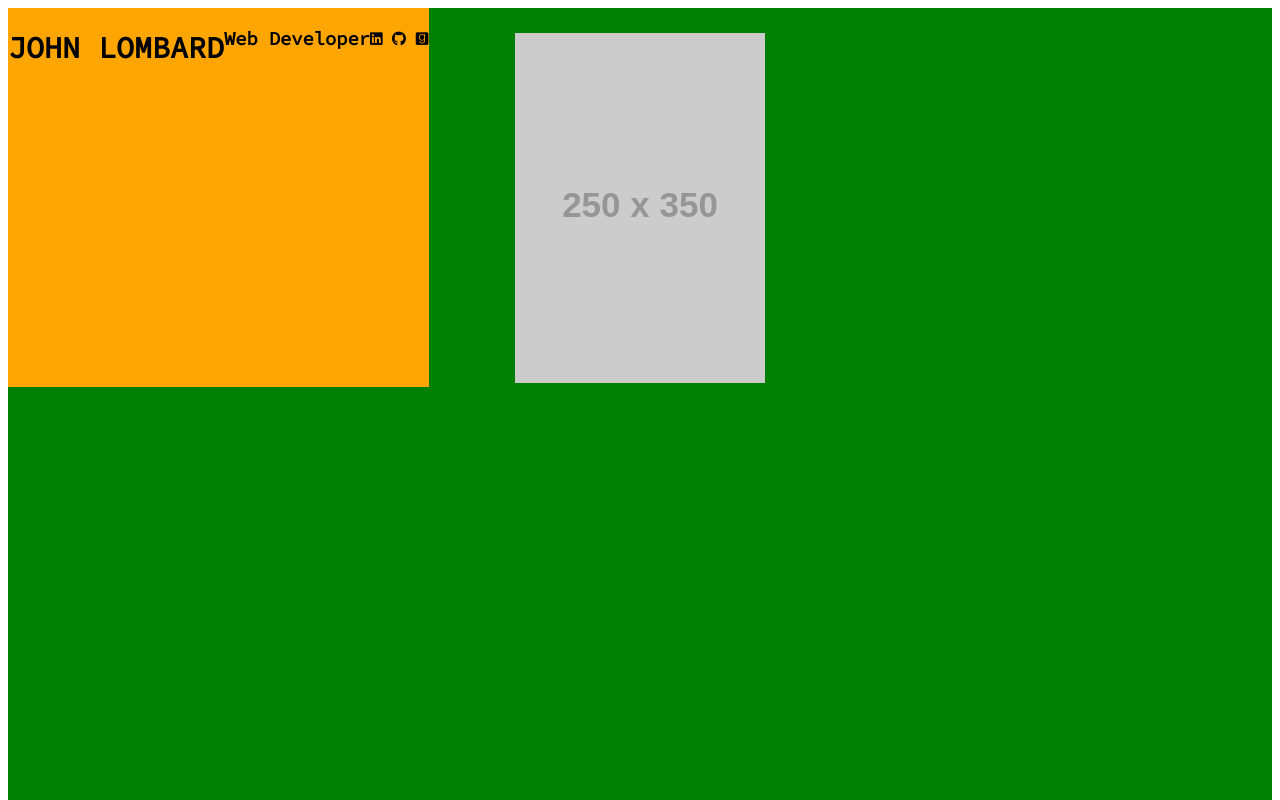
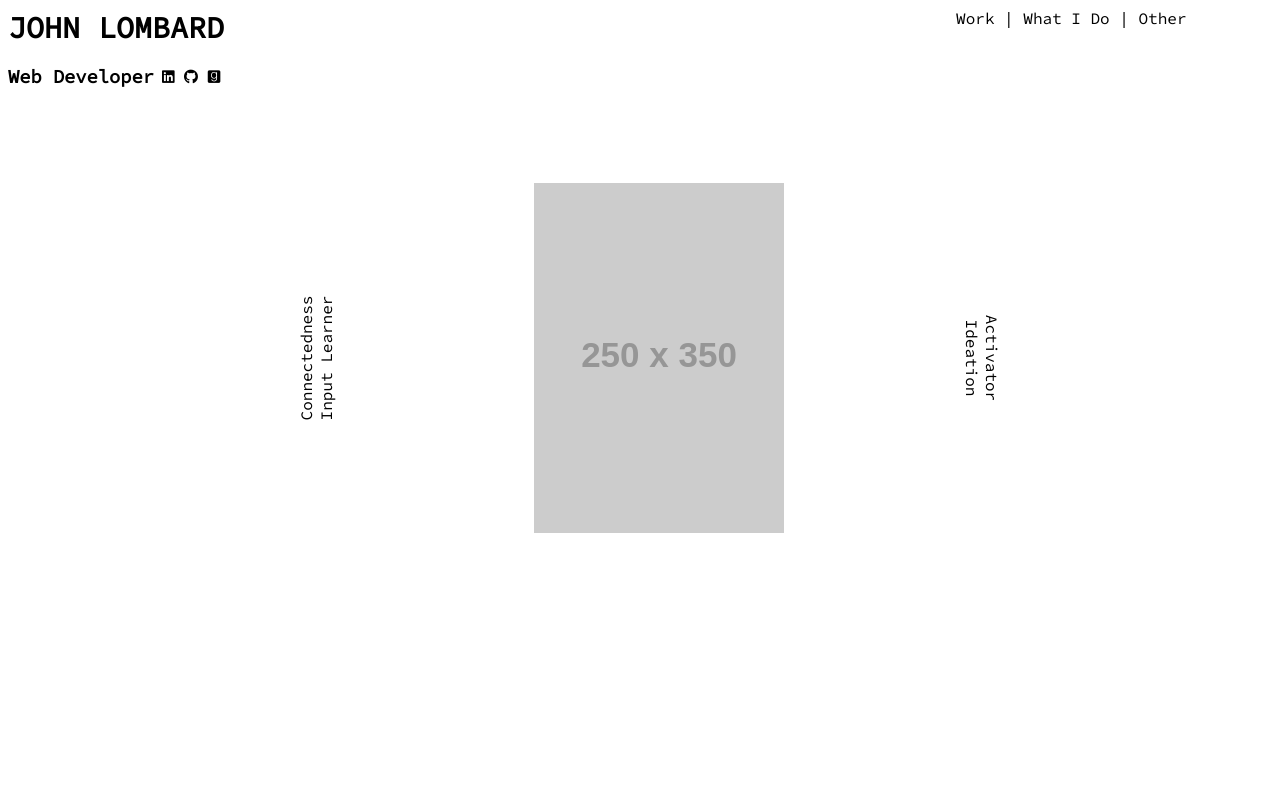
Before and after one commit to johnlombard/multipage-portfolio, a plain HTML site: page index.html in a window 1280 px wide. Shown: the top 800 px of the page. Drawn offline with Linux system fonts and the light colour scheme; placeholder pictures from the web are drawn by us.

Commit message:
home page finished

```diff
--- a/index.html
+++ b/index.html
@@ -24,7 +24,7 @@
     <header class="Landing">
         <div class="Profile">
             <div class="Name">
-                <div class="Title">
+                <section class="Title">
                     <h1>JOHN LOMBARD</h1>
                     <div class="Social">
                         <h3>Web Developer</h3>
@@ -36,15 +36,25 @@
                                 target="_blank"></a>
                         </div>
                     </div>
-                </div>
+                </section>
+
+                <!-- <section class="Links">
+                    <p>test</p>
+                </section> -->
 
                 <!-- Welcome Photo -->
                 <section class="Photo">
+                    <div class="LeftStrengths">Connectedness Input Learner</div>
                     <img src="http://via.placeholder.com/250x350"></img>
+                    <div class="RightStrengths">Activator Ideation</div>
                 </section>
 
+                <section class="Links">
+                    <a href="./work.html">Work |</a>
+                    <a href="./about.html">What I Do | </a>
+                    <a href="./other.html">Other</a>
+                </section>
             </div>
-
         </div>
     </header>
 </body>
--- a/stylesheets/index.css
+++ b/stylesheets/index.css
@@ -10,9 +10,8 @@ html {
     grid-template-rows: 1fr  ;
 }
 
-
 .Name {
-    grid-column: 1/4;
+    grid-column: 2/3;
     grid-row: 1;
     text-align: center;
 }
@@ -24,24 +23,40 @@ html {
     font-size: 20px;
 }
 
-.Photo {
-   margin-top: 25px;
+.Title h1 {
+    margin: 0;
+}
 
+
+.Photo .RightStrengths {
+    visibility: hidden;
+}
+
+.Photo .LeftStrengths {
+    visibility: hidden;
 }
 
 /* Menu */
-.Menu {
+/* .Menu {
     text-align: center;
     grid-column: 1/4;
     grid-row: 2;
     padding: 0;
     margin-top: 4em;
+} */
+
+.Links {
+    grid-row: 2;
+}
+.Links a {
+    text-decoration: none;
+    color: black;
 }
 
 ul li{
     display: inline;
     font-size: 1.17em;;
-  }
+}
 
 .fab {
     text-decoration: none;
@@ -50,17 +65,12 @@ ul li{
 }
 /* Header End ---------------------- */
 
-
-
-
-@media only screen and (min-width: 600px) {
+@media only screen and (min-width: 699px) {
     .Profile {
-      background-color: lightblue;
-
+      display: block;
     }
 
     .Name {
-        background-color: green;
         display: grid;
         grid-template-columns: 1fr 1fr 1fr;
         grid-template-rows: 1fr 2fr;
@@ -69,20 +79,15 @@ ul li{
 
     /* Calling Card (Name, Title, and Social Media Icons) */
     .Title {
-        background-color: orange;
         grid-column: 1;
         grid-row: 1;
-        display: flex;
-        flex-flow: wrap;
     }
 
     /* John Lombard in the top corner */
     .Title h1 {
         font-size: 1.5em;
+        text-align: left;
     }
-
-
-
 
     /* Position and social Media Icons Start--- */
     .Title .Social {
@@ -94,17 +99,36 @@ ul li{
 
      /* Social Media Buttons Start000 */
      .Title .Social .Icons {
-
-}
-
+        margin-left: 0.5em
+    }
      .Title .Social .Icons .fab {
         font-size: 0.9em;
-      }
+    }
+
+    .Links {
+        grid-column: 3/4;
+        grid-row: 1;
+    }
+
+
     /* Social Media Buttons End000 */
     /* Position and social Media Icons End--- */
 
+    /* Photo of myself */
+    .Photo {
+        grid-column: 2/3;
+        grid-row: 2;
+        display: grid;
+        grid-template-columns: 1fr 1fr 1fr;
+        grid-template-rows: 1fr ;
+     }
+     .Photo .LeftStrengths {
+        visibility: visible;
+        transform: rotate(270deg);
+    }
 
-
-
-
+     .Photo .RightStrengths {
+        visibility: visible;
+        transform: rotate(90deg);
+    }
   }
```
Also changed, not shown: about.html (+35 -0 lines), other.html (+34 -0 lines), work.html (+34 -0 lines).
